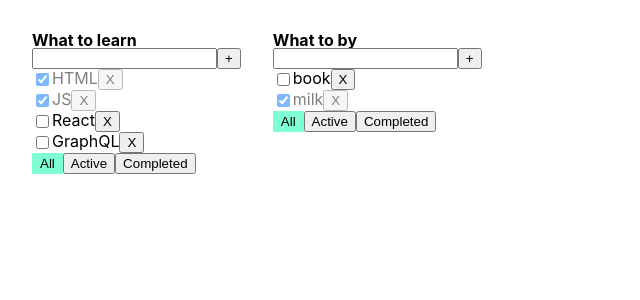
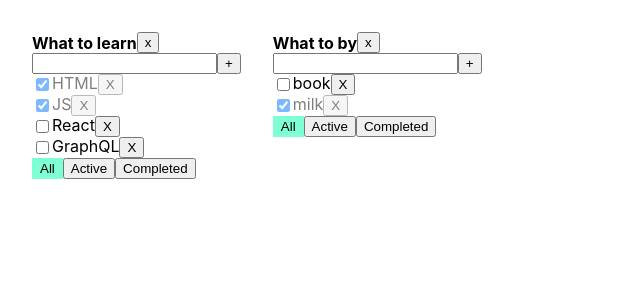
Before and after one commit to AlexandrShnipov/todolist-ts, a React (Create React App) app: page / in a window 1280 px wide. Shown: the top 300 px of the page, without its empty margins (0-640 px from the left). Built offline with nearby package versions, Linux system fonts and the light colour scheme.

Commit message:
feature delete todoList

```diff
--- a/src/App.tsx
+++ b/src/App.tsx
@@ -12,7 +12,7 @@ export type TodoListType = {
 }
 
 const App = () => {
-    const removeTask = (id: string, todoListsId:string) => {
+    const removeTask = (id: string, todoListsId: string) => {
         const tasks = tasksObj[todoListsId]
         const filteredTasks = tasks.filter((task) => task.id !== id);
         tasksObj[todoListsId] = filteredTasks
@@ -20,7 +20,7 @@ const App = () => {
 
     }
 
-    const addTask = (title: string, todoListsId:string) => {
+    const addTask = (title: string, todoListsId: string) => {
         const newTask = {
             id: v1(),
             title: title,
@@ -28,11 +28,11 @@ const App = () => {
         }
         const tasks = tasksObj[todoListsId]
         const newTasks = [newTask, ...tasks]
-        tasksObj[todoListsId]=newTasks
+        tasksObj[todoListsId] = newTasks
         setTasksObj({...tasksObj})
     }
 
-    const changeStatus = (taskId: string, isDone: boolean, todoListsId:string) => {
+    const changeStatus = (taskId: string, isDone: boolean, todoListsId: string) => {
         const tasks = tasksObj[todoListsId]
         const task = tasks.find(t => t.id === taskId)
         if (task) {
@@ -48,6 +48,13 @@ const App = () => {
             todoList.filter = value
             setTodoLists([...todoLists])
         }
+    }
+
+    const removeTodoListApp = (todoListsId: string) => {
+        const filteredTodoLists = todoLists.filter(tl => tl.id !== todoListsId)
+        setTodoLists(filteredTodoLists)
+        delete tasksObj[todoListsId]
+        setTasksObj({...tasksObj})
     }
 
     const todoListsId1 = v1()
@@ -93,9 +100,9 @@ const App = () => {
                             addTask={addTask}
                             changeTaskStatus={changeStatus}
                             filter={tl.filter}
+                            removeTodoListApp={removeTodoListApp}
                         />
                     )
-
                 })
             }
 
--- a/src/components/Todolist.tsx
+++ b/src/components/Todolist.tsx
@@ -17,6 +17,7 @@ type TodoListPropsType = {
     addTask: (title: string, todoListId: string) => void
     changeTaskStatus: (taskId: string, isDone: boolean, todoListId: string) => void
     filter: FilterValuesType
+    removeTodoListApp: (todoListId: string) => void
 }
 
 export const Todolist = (props: TodoListPropsType) => {
@@ -24,7 +25,7 @@ export const Todolist = (props: TodoListPropsType) => {
     const {
         tasks, removeTask, title,
         changedFilter, addTask, changeTaskStatus,
-        filter, id
+        filter, id, removeTodoListApp
     } = props
 
     const [newTaskTitle, setNewTaskTitle] = useState('')
@@ -88,10 +89,18 @@ export const Todolist = (props: TodoListPropsType) => {
         changedFilter('completed', props.id)
     }
 
+    const removeTodoList = () => {
+        removeTodoListApp(id)
+    }
+
     return (
         <>
             <div>
-                <h3>{title}</h3>
+                <div style={{display: 'flex', alignItems: 'center'}}>
+                    <h3>{title}</h3>
+                    <button onClick={removeTodoList}>x</button>
+                </div>
+
                 <div>
                     <input
                         value={newTaskTitle}
```
